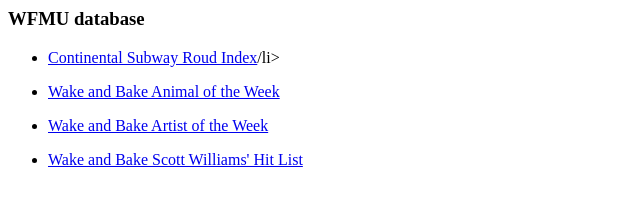
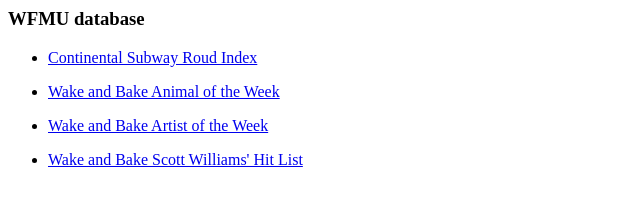
Before and after one commit to wfmu-listener/wfmu-listener.github.io, a plain HTML site: page index.html in a window 1280 px wide. Shown: the full height of the page, 0-640 px from the left. Drawn offline with Linux system fonts and the light colour scheme.

Commit message:
Fix HTML structure for list items

```diff
--- a/index.html
+++ b/index.html
@@ -1,6 +1,6 @@
 <html><head><title>WFMU database</title></head></html>
 <H3>WFMU database</H3>
-<ul><li><a href=/roud>Continental Subway Roud Index</a>/li></ul>
+<ul><li><a href=/roud>Continental Subway Roud Index</a></ul>
 <ul><li><a href=/AOTW>Wake and Bake Animal of the Week</a></li></ul>
 <ul><li><a href=/artist>Wake and Bake Artist of the Week</a></li></ul>
 <ul><li><a href=/hitlist>Wake and Bake Scott Williams' Hit List</a></li></ul>
```
